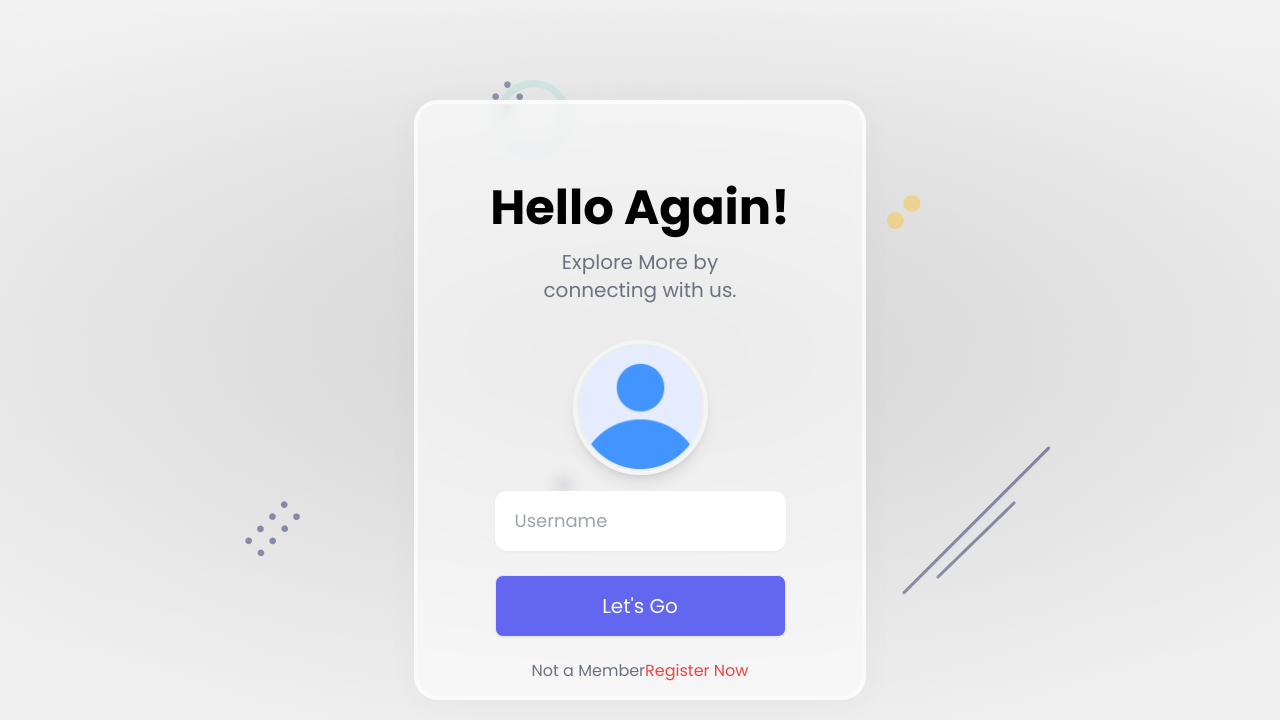
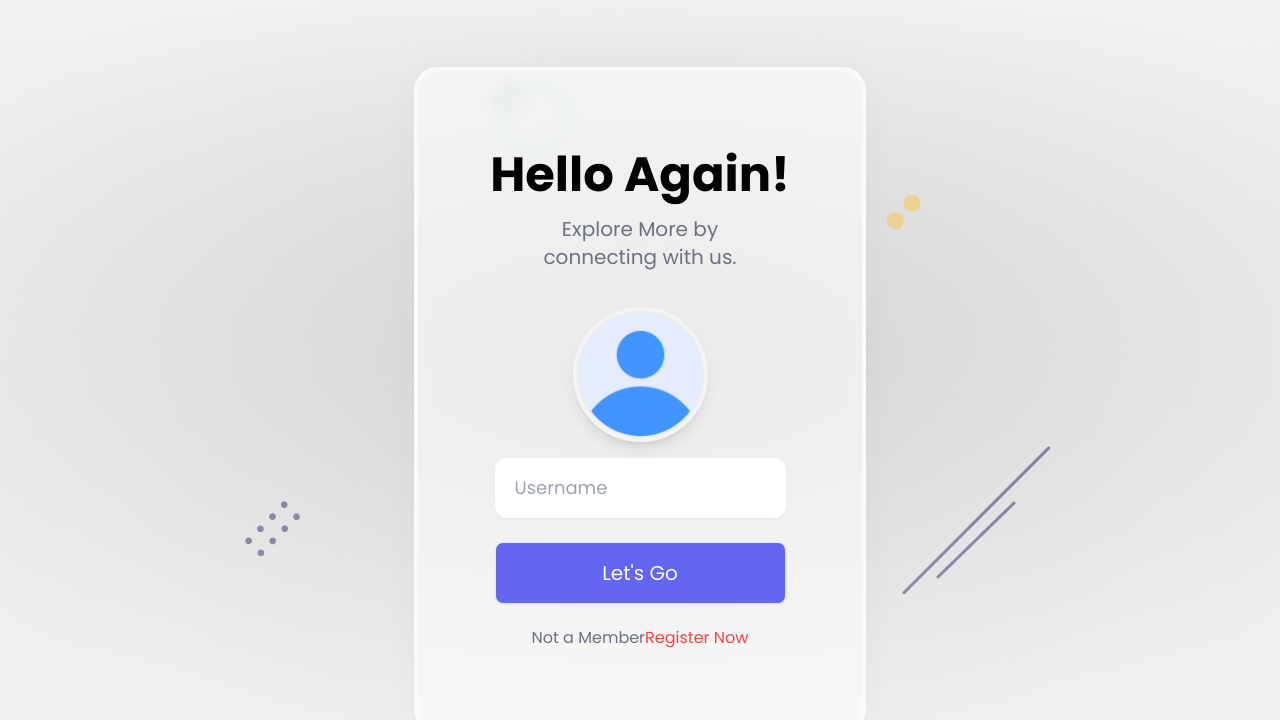
Before and after one commit to FarzanehDabiri71/mern-auth-otp-jwt, a React (Create React App) app in the folder client/: page / in a window 1280 px wide. Shown: the top 720 px of the page. Built offline with nearby package versions, Linux system fonts and the light colour scheme; the HTML template or start-up script is replaced by a standard one.

Commit message:
set styles

```diff
--- a/client/src/styles/Username.module.css
+++ b/client/src/styles/Username.module.css
@@ -4,7 +4,7 @@
   box-shadow: 0 4px 30px #4747470b;
   backdrop-filter: blur(7.1px);
   border: 1px solid rgba(255, 255, 255, 0.3);
-  @apply border-4 border-gray-50 shrink-0 h-3/4 w-[30%] rounded-3xl py-20 px-7 min-w-max;
+  @apply border-4 border-gray-50 shrink-0 h-5/6 w-[30%] rounded-3xl py-20 px-7 min-w-max;
 }
 
 .profile_img {
```
